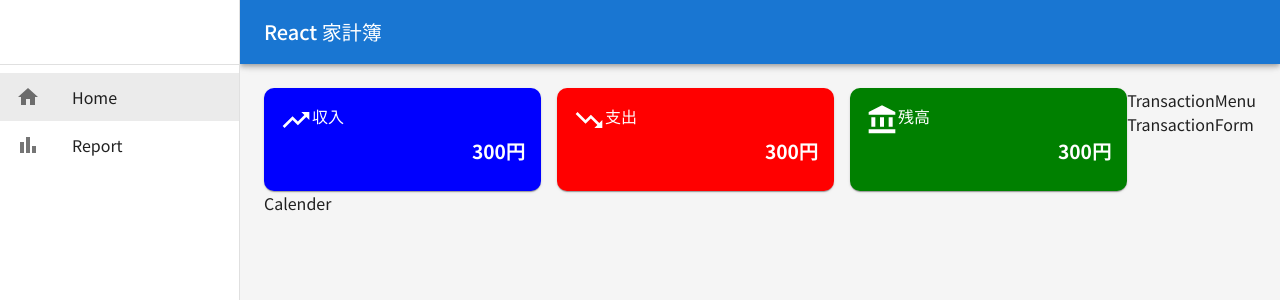
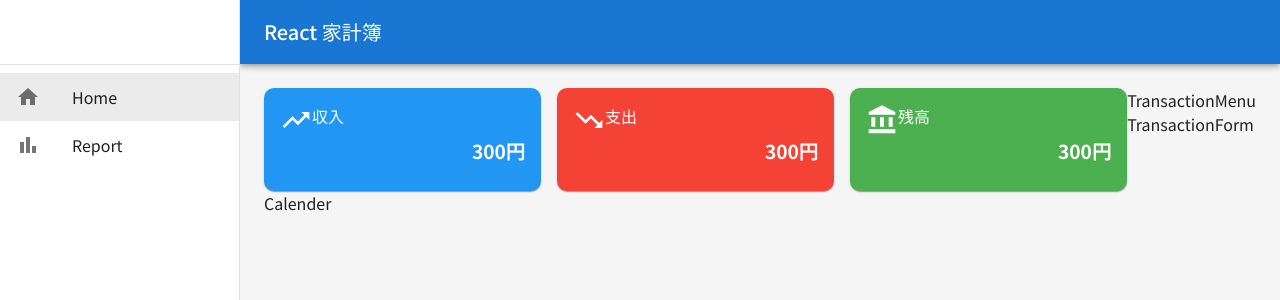
Before and after one commit to 4kalol/household_react_ts, a React (Create React App) app: page / in a window 1280 px wide. Shown: the top 300 px of the page. Built offline with nearby package versions, Linux system fonts and the light colour scheme; no server answers; the database is empty.

Commit message:
[feat]FireStoreからデータを取得、取得時のエラーハンドリング

```diff
--- a/package.json
+++ b/package.json
@@ -14,6 +14,7 @@
     "@types/node": "^16.18.105",
     "@types/react": "^18.3.4",
     "@types/react-dom": "^18.3.0",
+    "firebase": "^10.13.0",
     "react": "^18.3.1",
     "react-dom": "^18.3.1",
     "react-router-dom": "^6.26.1",
--- a/src/App.tsx
+++ b/src/App.tsx
@@ -1,4 +1,4 @@
-import React from "react";
+import React, { useEffect, useState } from "react";
 import "./App.css";
 import { Route, BrowserRouter as Router, Routes } from "react-router-dom";
 import Home from "./pages/Home";
@@ -8,8 +8,43 @@ import AppLayout from "./components/layout/AppLayout";
 import { theme } from "./theme/theme";
 import { ThemeProvider } from "@emotion/react";
 import { CssBaseline } from "@mui/material";
+import { Transaction } from "./types/index";
+import { collection, getDocs } from "firebase/firestore";
+import { db } from "./firebase";
 
 function App() {
+  function isFireStoreError(
+    error: unknown
+  ): error is { code: string; message: string } {
+    // fireStoreのエラーかどうか判定する,fireStoreエラーならcodeが含まれている.
+    return typeof error === "object" && error !== null && "code" in error;
+  }
+  const [transactions, setTransactions] = useState<Transaction[]>([]);
+  useEffect(() => {
+    const fetchTransactons = async () => {
+      try {
+        const querySnapshot = await getDocs(collection(db, "Transactions"));
+        const transactionsData = querySnapshot.docs.map((doc) => {
+          return {
+            ...doc.data(),
+            id: doc.id,
+          } as Transaction;
+        });
+
+        setTransactions(transactionsData);
+      } catch (error) {
+        // error handling
+        if (isFireStoreError(error)) {
+          console.error(error);
+          console.error(error.message);
+          console.error(error.code);
+        } else {
+          console.error("予期せぬエラーが発生しました");
+        }
+      }
+    };
+    fetchTransactons();
+  }, []);
   return (
     <ThemeProvider theme={theme}>
       <CssBaseline />
--- a/src/components/MonthlySummary.tsx
+++ b/src/components/MonthlySummary.tsx
@@ -11,7 +11,7 @@ const MonthlySummary = () => {
       <Grid item xs={4} display={"flex"} flexDirection={"column"}>
         <Card
           sx={{
-            bgcolor: "blue",
+            bgcolor: (theme) => theme.palette.incomeColor.main,
             color: "white",
             borderRadius: "10px",
             flexGrow: 1,
@@ -40,7 +40,7 @@ const MonthlySummary = () => {
       <Grid item xs={4} display={"flex"} flexDirection={"column"}>
         <Card
           sx={{
-            bgcolor: "red",
+            bgcolor: (theme) => theme.palette.expenseColor.main,
             color: "white",
             borderRadius: "10px",
             flexGrow: 1,
@@ -69,7 +69,7 @@ const MonthlySummary = () => {
       <Grid item xs={4} display={"flex"} flexDirection={"column"}>
         <Card
           sx={{
-            bgcolor: "green",
+            bgcolor: (theme) => theme.palette.balanceColor.main,
             color: "white",
             borderRadius: "10px",
             flexGrow: 1,
--- /dev/null
+++ b/src/firebase.ts
@@ -0,0 +1,21 @@
+// Import the functions you need from the SDKs you need
+import { initializeApp } from "firebase/app";
+import { getFirestore } from "firebase/firestore";
+// TODO: Add SDKs for Firebase products that you want to use
+// https://firebase.google.com/docs/web/setup#available-libraries
+
+// Your web app's Firebase configuration
+const firebaseConfig = {
+  apiKey: "AIzaSyCBysGpBVZGWe_eHXRev3Hqzg-dOTUeK7s",
+  authDomain: "house-hold-react.firebaseapp.com",
+  projectId: "house-hold-react",
+  storageBucket: "house-hold-react.appspot.com",
+  messagingSenderId: "637491265127",
+  appId: "1:637491265127:web:40a684f1d6bad220c09ec2",
+};
+
+// Initialize Firebase
+const app = initializeApp(firebaseConfig);
+const db = getFirestore(app);
+
+export { db };
--- a/src/theme/theme.ts
+++ b/src/theme/theme.ts
@@ -1,4 +1,19 @@
-import { createTheme } from "@mui/material";
+import { createTheme, PaletteColor, PaletteColorOptions } from "@mui/material";
+import { blue, green, red } from "@mui/material/colors";
+
+declare module "@mui/material/styles" {
+  interface Palette {
+    incomeColor: PaletteColor;
+    expenseColor: PaletteColor;
+    balanceColor: PaletteColor;
+  }
+
+  interface PaletteOptions {
+    incomeColor: PaletteColorOptions;
+    expenseColor: PaletteColorOptions;
+    balanceColor: PaletteColorOptions;
+  }
+}
 
 export const theme = createTheme({
   typography: {
@@ -7,4 +22,22 @@ export const theme = createTheme({
     fontWeightMedium: 500,
     fontWeightBold: 700,
   },
+
+  palette: {
+    incomeColor: {
+      main: blue[500],
+      light: blue[100],
+      dark: blue[700],
+    },
+    expenseColor: {
+      main: red[500],
+      light: red[100],
+      dark: red[700],
+    },
+    balanceColor: {
+      main: green[500],
+      light: green[100],
+      dark: green[700],
+    },
+  },
 });
```
Also changed, not shown: src/types/index.ts (added, +21 -0 lines), 1 other file (tests, documents, lock files or other folders).
